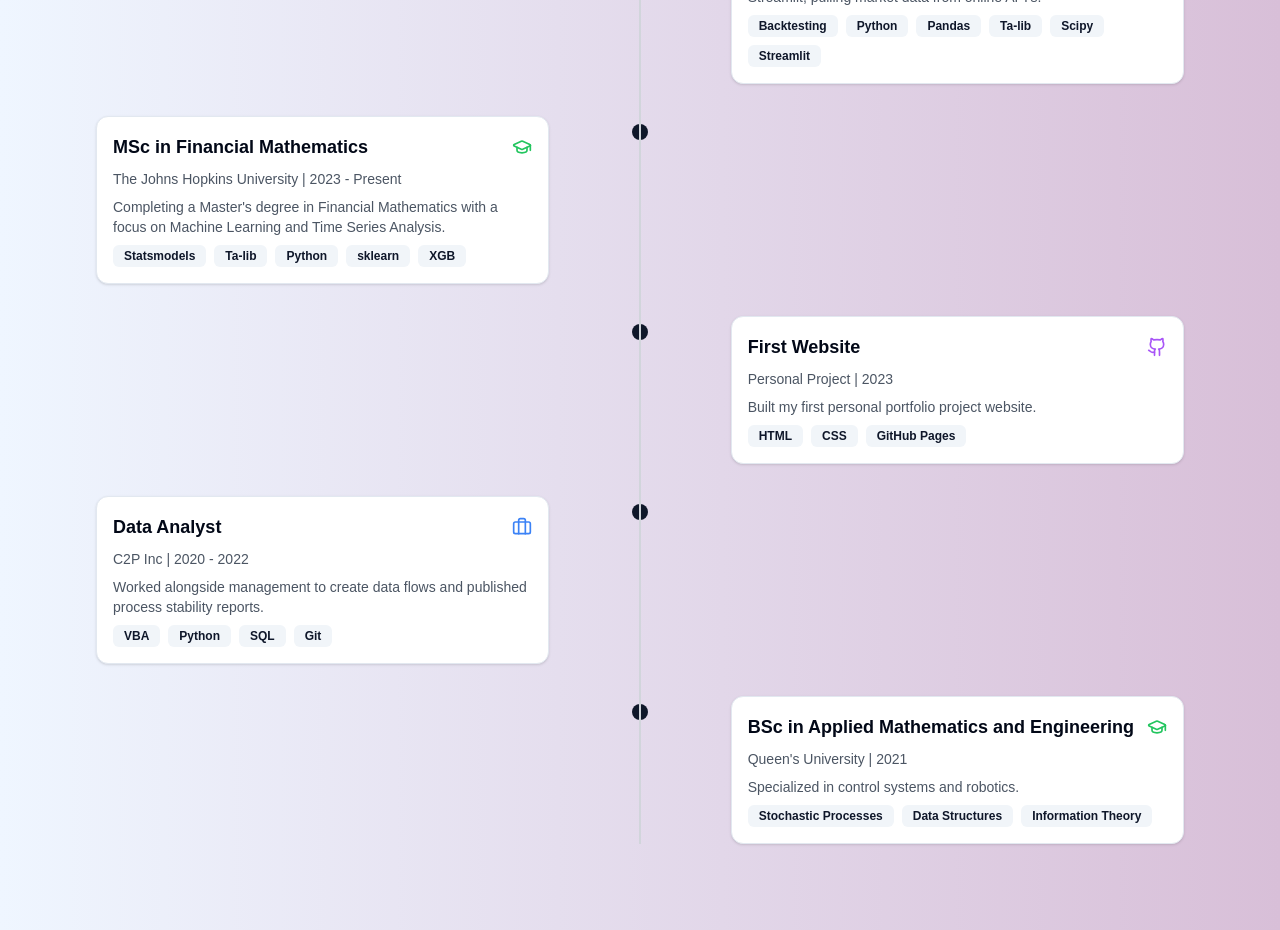
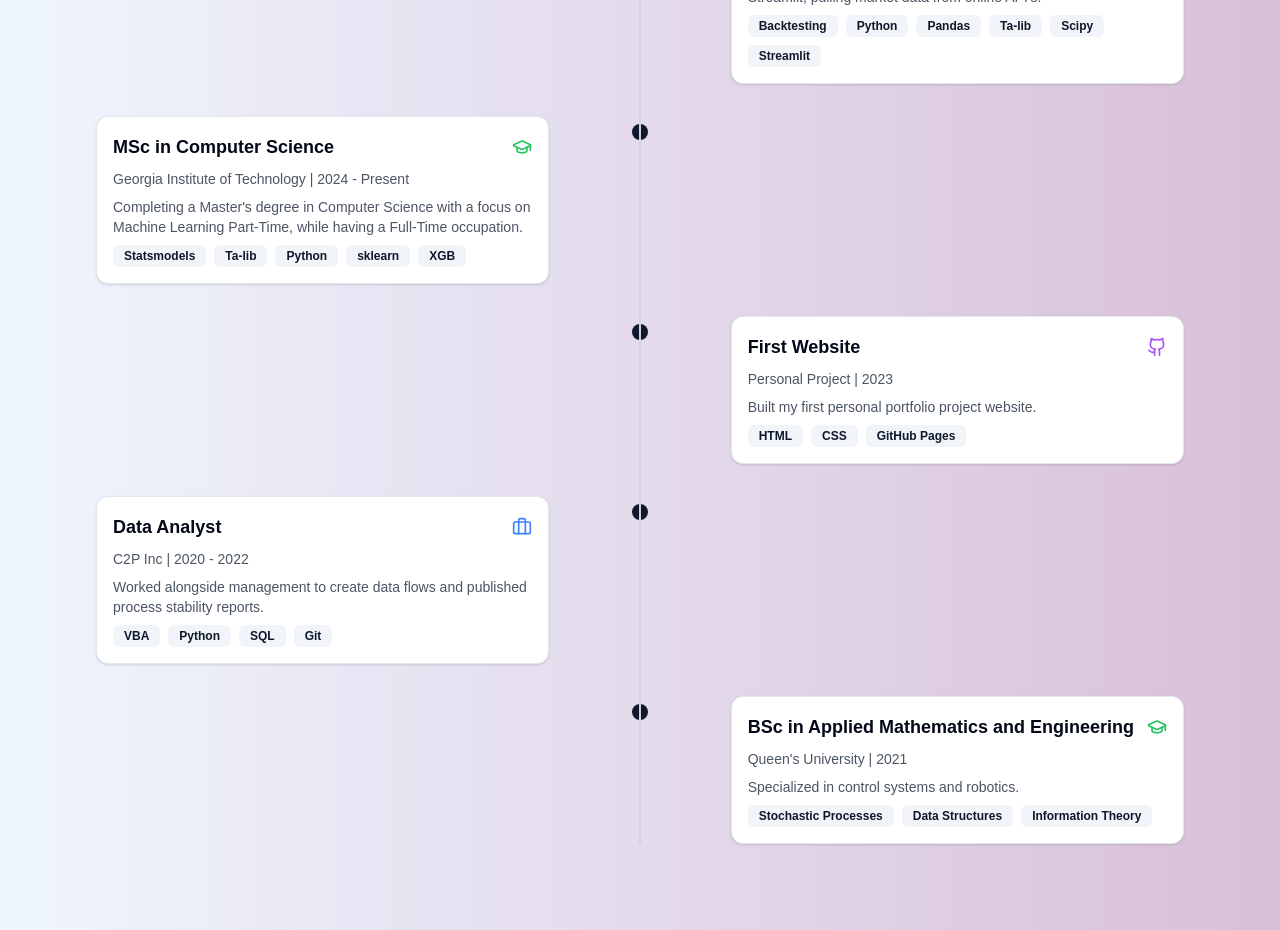
Before and after one commit to RobertCastagna/vercel_deploy_v1, a Next.js app in the folder app_v3/: page / in a window 1280 px wide. Shown: the part 1540-2470 px from the top of the page. Built offline with nearby package versions, Linux system fonts and the light colour scheme.

Commit message:
education update

```diff
--- a/app_v3/components/dynamic-timeline-portfolio.tsx
+++ b/app_v3/components/dynamic-timeline-portfolio.tsx
@@ -63,10 +63,10 @@
   },
   {
     type: 'education',
-    title: 'MSc in Financial Mathematics',
-    organization: 'The Johns Hopkins University',
-    date: '2023 - Present',
-    description: 'Completing a Master\'s degree in Financial Mathematics with a focus on Machine Learning and Time Series Analysis. Conducting research with classifier-based machine learning algorithms to determine predictive signals.',
+    title: 'MSc in Computer Science',
+    organization: 'Georgia Institute of Technology',
+    date: '2024 - Present',
+    description: 'Completing a Master\'s degree in Computer Science with a focus on Machine Learning Part-Time, while having a Full-Time occupation. Conducting research with classifier-based machine learning algorithms to determine predictive equity signals.',
     skills: ['Statsmodels', 'Ta-lib', 'Python', 'sklearn', 'XGB']
   },
   {
```
